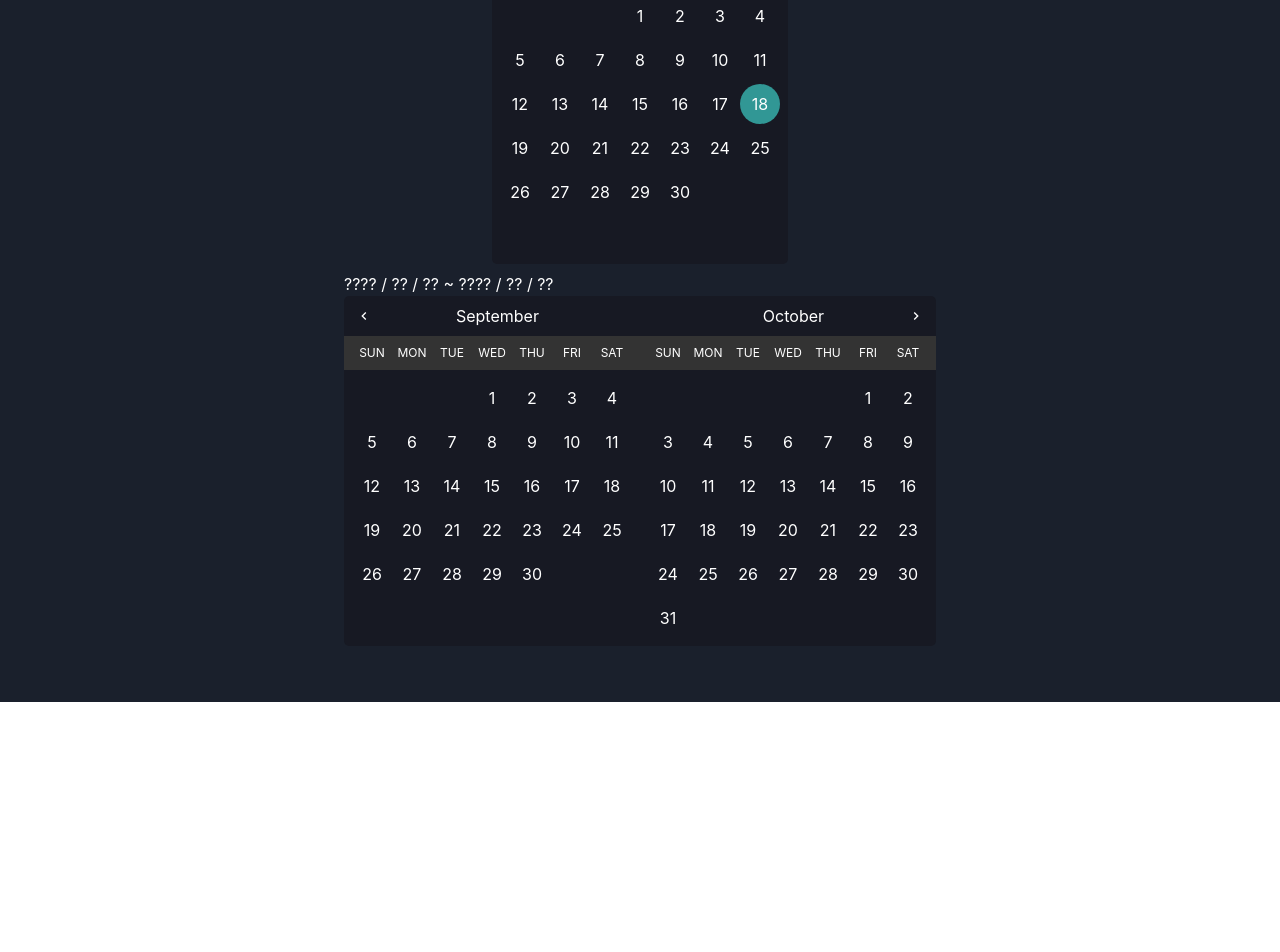
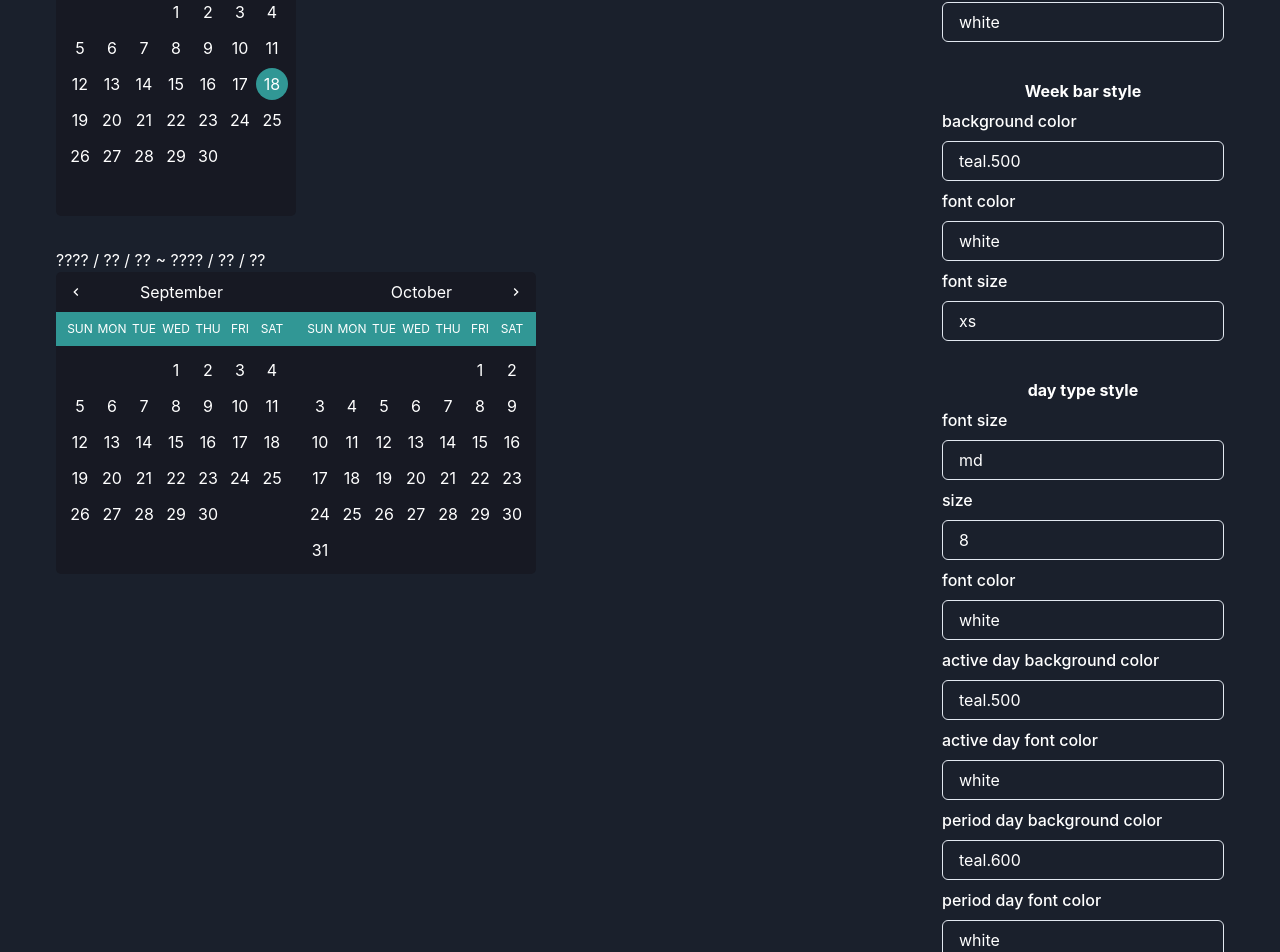
Before and after one commit to FizzyElt/chakra-datepicker-vite, a React (Vite) app: page / in a window 1280 px wide. Shown: the part 166-1118 px from the top of the page. Before the commit the page ends 868 px from the top, so only its background shows below. Built offline with nearby package versions, Linux system fonts and the light colour scheme.

Commit message:
add datepicker setting form

```diff
--- a/src/App.tsx
+++ b/src/App.tsx
@@ -1,10 +1,11 @@
 import React, { useState } from 'react';
-import { Box, VStack, Text } from '@chakra-ui/react';
+import { Box, VStack, Text, HStack, Flex } from '@chakra-ui/react';
 import PageContainer from './container/PageContainer';
 import { SingleDatePicker, MultipleDatePicker } from './components/DatePicker';
 import { DayType } from './components/DatePicker/Calendar/type';
 import { format, getTime } from 'date-fns';
-import { DatePickerStyleConfig } from './components/DatePicker/type';
+import { DatePickerStyleConfig, defaultDatePickerStyle } from './components/DatePicker/type';
+import StyleSettingForm from './components/StyleSettingsForm';
 
 export default function App() {
   // single date picker block
@@ -81,19 +82,13 @@ export default function App() {
     });
   };
 
-  const datePickerStyle: Partial<DatePickerStyleConfig> = {
-    dayStyle: {
-      size: 10,
-    },
-    weekStyle: {
-      bgColor: '#333333',
-    },
-  };
-
+  const [datePickerStyle, setDatePickerStyle] =
+    useState<DatePickerStyleConfig>(defaultDatePickerStyle);
   return (
     <PageContainer>
-      <VStack>
-        <Box m="auto" maxW="400px">
+      <Flex justify="space-between">
+        <VStack align="stretch" spacing={8}>
+          <Box w="fit-content">
             <Text color="white">{format(selectedDate, 'yyyy / MM / dd')}</Text>
             <SingleDatePicker
               selectedDate={selectedDate}
@@ -117,6 +112,12 @@ export default function App() {
             />
           </Box>
         </VStack>
+
+        <StyleSettingForm
+          datePickerStyleConfig={datePickerStyle}
+          onSetDatePIckerStyleConfig={(styleConfig) => setDatePickerStyle(styleConfig)}
+        />
+      </Flex>
     </PageContainer>
   );
 }
--- /dev/null
+++ b/src/components/StyleSettingsForm/index.tsx
@@ -0,0 +1,165 @@
+import React from 'react';
+import {
+  Input,
+  FormControl,
+  FormLabel,
+  VStack,
+  InputProps,
+  Heading,
+  FormLabelProps,
+} from '@chakra-ui/react';
+import { DatePickerStyleConfig } from '../DatePicker/type';
+import { WeekStyleConfig } from '../DatePicker/Week/type';
+import { DayStyleConfig } from '../DatePicker/Calendar/type';
+
+type StyleSettingFormProps = {
+  datePickerStyleConfig: DatePickerStyleConfig;
+  onSetDatePIckerStyleConfig: (styleConfig: DatePickerStyleConfig) => void;
+};
+
+export default function StyleSettingForm({
+  datePickerStyleConfig,
+  onSetDatePIckerStyleConfig,
+}: StyleSettingFormProps) {
+  const inputBaseStyle: InputProps = {
+    color: 'white',
+  };
+  const formLabelBaseStyle: FormLabelProps = {
+    color: 'white',
+  };
+
+  const handleSetWeekStyle = (weekStyle: Partial<WeekStyleConfig>) => {
+    onSetDatePIckerStyleConfig({
+      ...datePickerStyleConfig,
+      weekStyle,
+    });
+  };
+
+  const handleSetDayTypeStyle = (dayStyle: Partial<DayStyleConfig>) => {
+    onSetDatePIckerStyleConfig({
+      ...datePickerStyleConfig,
+      dayStyle,
+    });
+  };
+
+  const { weekStyle, dayStyle } = datePickerStyleConfig;
+
+  return (
+    <VStack spacing={10}>
+      <VStack>
+        <FormControl>
+          <FormLabel {...formLabelBaseStyle}>date picker background color</FormLabel>
+          <Input
+            {...inputBaseStyle}
+            value={datePickerStyleConfig.bgColor}
+            onChange={(e) =>
+              onSetDatePIckerStyleConfig({ ...datePickerStyleConfig, bgColor: e.target.value })
+            }
+          />
+        </FormControl>
+        <FormControl>
+          <FormLabel {...formLabelBaseStyle}>date picker font color</FormLabel>
+          <Input
+            {...inputBaseStyle}
+            value={datePickerStyleConfig.color}
+            onChange={(e) =>
+              onSetDatePIckerStyleConfig({ ...datePickerStyleConfig, color: e.target.value })
+            }
+          />
+        </FormControl>
+      </VStack>
+
+      <VStack>
+        <Heading color="white" size="sm">
+          Week bar style
+        </Heading>
+        <FormControl>
+          <FormLabel {...formLabelBaseStyle}>background color</FormLabel>
+          <Input
+            {...inputBaseStyle}
+            value={weekStyle.bgColor || ''}
+            onChange={(e) => handleSetWeekStyle({ ...weekStyle, bgColor: e.target.value })}
+          />
+        </FormControl>
+        <FormControl>
+          <FormLabel {...formLabelBaseStyle}>font color</FormLabel>
+          <Input
+            {...inputBaseStyle}
+            value={weekStyle.color || ''}
+            onChange={(e) => handleSetWeekStyle({ ...weekStyle, color: e.target.value })}
+          />
+        </FormControl>
+        <FormControl>
+          <FormLabel {...formLabelBaseStyle}>font size</FormLabel>
+          <Input
+            {...inputBaseStyle}
+            value={weekStyle.fontSize || ''}
+            onChange={(e) => handleSetWeekStyle({ ...weekStyle, fontSize: e.target.value })}
+          />
+        </FormControl>
+      </VStack>
+
+      <VStack>
+        <Heading size="sm" color="white">
+          day type style
+        </Heading>
+        <FormControl>
+          <FormLabel {...formLabelBaseStyle}>font size</FormLabel>
+          <Input
+            {...inputBaseStyle}
+            value={dayStyle.fontSize}
+            onChange={(e) => handleSetDayTypeStyle({ ...dayStyle, fontSize: e.target.value })}
+          />
+        </FormControl>
+        <FormControl>
+          <FormLabel {...formLabelBaseStyle}>size</FormLabel>
+          <Input
+            {...inputBaseStyle}
+            value={dayStyle.size}
+            onChange={(e) => handleSetDayTypeStyle({ ...dayStyle, size: e.target.value })}
+          />
+        </FormControl>
+        <FormControl>
+          <FormLabel {...formLabelBaseStyle}>font color</FormLabel>
+          <Input
+            {...inputBaseStyle}
+            value={dayStyle.color}
+            onChange={(e) => handleSetDayTypeStyle({ ...dayStyle, color: e.target.value })}
+          />
+        </FormControl>
+        <FormControl>
+          <FormLabel {...formLabelBaseStyle}>active day background color</FormLabel>
+          <Input
+            {...inputBaseStyle}
+            value={dayStyle.activeBgColor}
+            onChange={(e) => handleSetDayTypeStyle({ ...dayStyle, activeBgColor: e.target.value })}
+          />
+        </FormControl>
+        <FormControl>
+          <FormLabel {...formLabelBaseStyle}>active day font color</FormLabel>
+          <Input
+            {...inputBaseStyle}
+            value={dayStyle.activeColor}
+            onChange={(e) => handleSetDayTypeStyle({ ...dayStyle, activeColor: e.target.value })}
+          />
+        </FormControl>
+        <FormControl>
+          <FormLabel {...formLabelBaseStyle}>period day background color</FormLabel>
+          <Input
+            {...inputBaseStyle}
+            value={dayStyle.periodBgColor}
+            onChange={(e) => handleSetDayTypeStyle({ ...dayStyle, periodBgColor: e.target.value })}
+          />
+        </FormControl>
+        <FormControl>
+          <FormLabel {...formLabelBaseStyle}>period day font color</FormLabel>
+          <Input
+            {...inputBaseStyle}
+            value={dayStyle.periodColor}
+            onChange={(e) => handleSetDayTypeStyle({ ...dayStyle, periodColor: e.target.value })}
+          />
+        </FormControl>
+      </VStack>
+    </VStack>
+  );
+}
```
Lines whose indentation alone changed are shown as unchanged.
